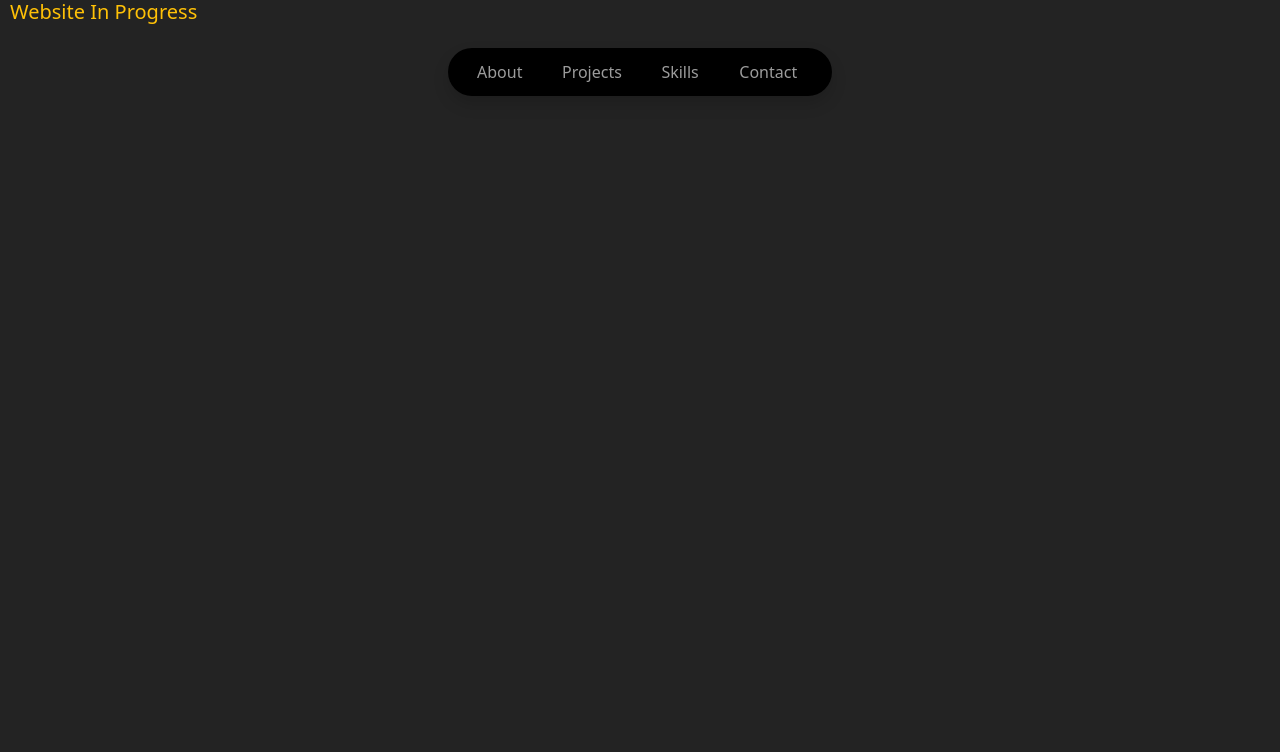
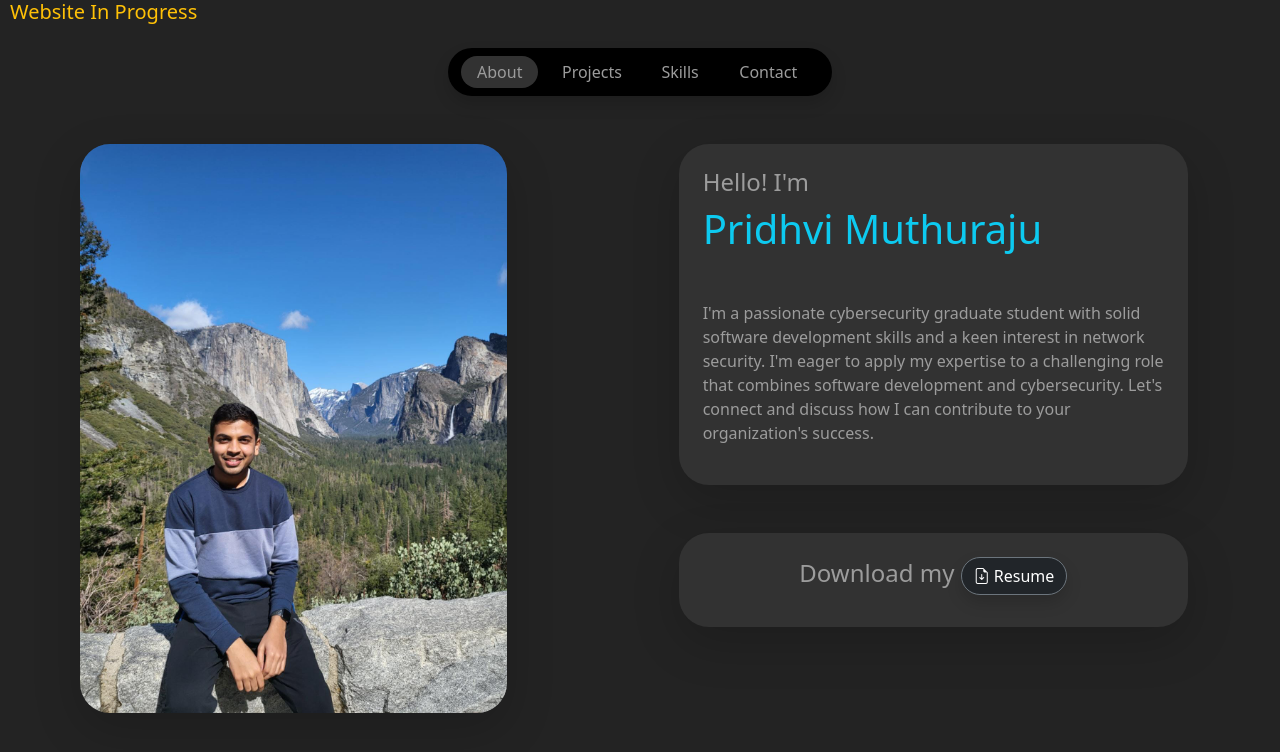
Before and after one commit to pridhvi/pridhvi.github.io, a React (Create React App) app: page / in a window 1280 px wide. Shown: the top 752 px of the page. Built offline with nearby package versions, Linux system fonts and the light colour scheme.

Commit message:
fixed landing page

```diff
--- a/src/App.js
+++ b/src/App.js
@@ -13,7 +13,7 @@ function App() {
       <div className="row m-0 mt-4 mt-sm-5">
         <NavigationBar />
         <Routes>
-          <Route path="/about" element={<AboutComponent />} />
+          <Route path="/" element={<AboutComponent />} />
           <Route path="/projects" element={<ProjectsComponent />} />
           <Route path="/contact" element={<ContactComponent />} />
         </Routes>
--- a/src/navigation-bar/index.js
+++ b/src/navigation-bar/index.js
@@ -10,8 +10,8 @@ const NavigationBar = () => {
     return (
         <div className='container d-flex justify-content-center mb-3 mb-md-5'>
             <div className='row nav nav-pills p-2 pe-4 rounded-pill bg-black shadow'>
-                <Link className="nav-link p-0 col-3 d-flex justify-content-center" to="/about">
-                    <span className={`wd-text-gray rounded-pill p-1 pe-3 ps-3 ${(active === 'about') ? 'active' : ''}`}>
+                <Link className="nav-link p-0 col-3 d-flex justify-content-center" to="/">
+                    <span className={`wd-text-gray rounded-pill p-1 pe-3 ps-3 ${(active === '') ? 'active' : ''}`}>
                         About
                     </span>
                 </Link>
```
